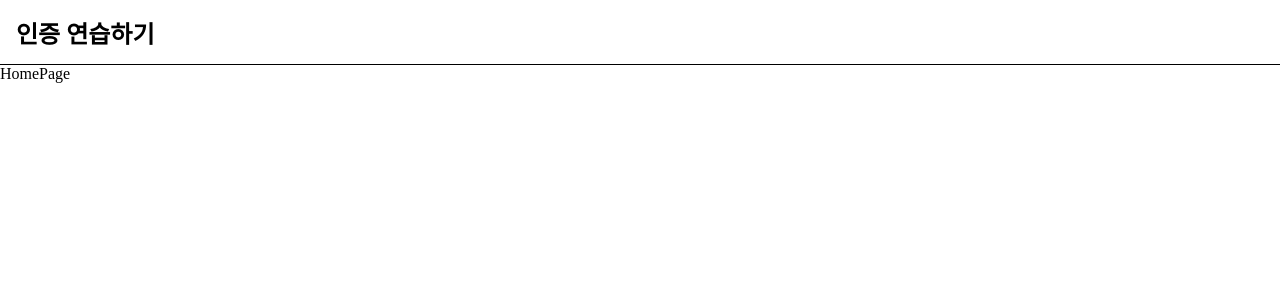
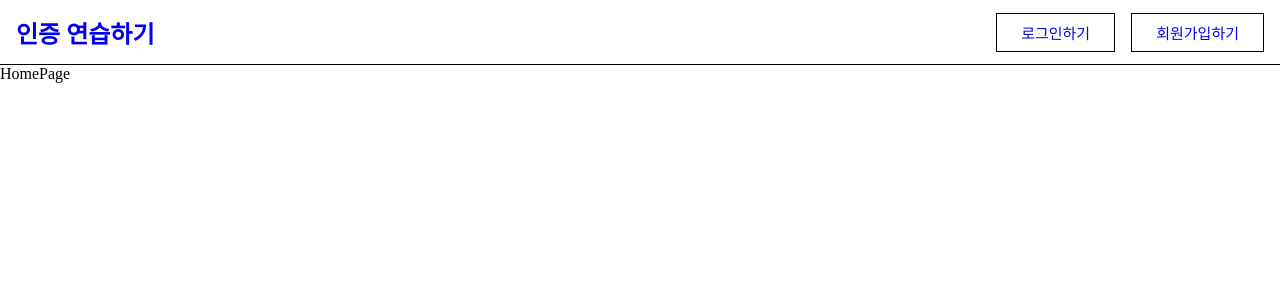
Before and after one commit to yoojinyoung/lecture-authentication, a React (Create React App) app: page / in a window 1280 px wide. Shown: the top 300 px of the page. Built offline with nearby package versions, Linux system fonts and the light colour scheme.

Commit message:
feat: Header에 Controls 추가

```diff
--- a/src/components/Header/Header.jsx
+++ b/src/components/Header/Header.jsx
@@ -1,10 +1,15 @@
 import React from "react";
+import { Link } from "react-router-dom";
 import styled from "styled-components";
 
 function Header() {
   return (
     <Wrapper>
-      <Logo>인증 연습하기</Logo>
+      <Logo to="/">인증 연습하기</Logo>
+      <Controls>
+        <Button to={"/login"}>로그인하기</Button>
+        <Button to={"/signup"}>회원가입하기</Button>
+      </Controls>
     </Wrapper>
   );
 }
@@ -18,9 +23,34 @@ const Wrapper = styled.header`
   padding: 0 1rem;
 `;
 
-const Logo = styled.strong`
+const Logo = styled(Link)`
   font-size: 1.5rem;
   font-weight: 700;
+  text-decoration: none;
+  &:visited {
+    color: black;
+  }
+`;
+
+const Controls = styled.div`
+  display: flex;
+  align-items: center;
+  column-gap: 1rem;
+`;
+
+const Button = styled(Link)`
+  background-color: white;
+  border: 1px solid black;
+  padding: 0.5rem 1.5rem;
+  font-size: 15px;
+  font-weight: 500;
+  text-decoration: none;
+  &:visited {
+    color: black;
+  }
+  &:hover {
+    background-color: #ccc;
+  }
 `;
 
 export default Header;
```
